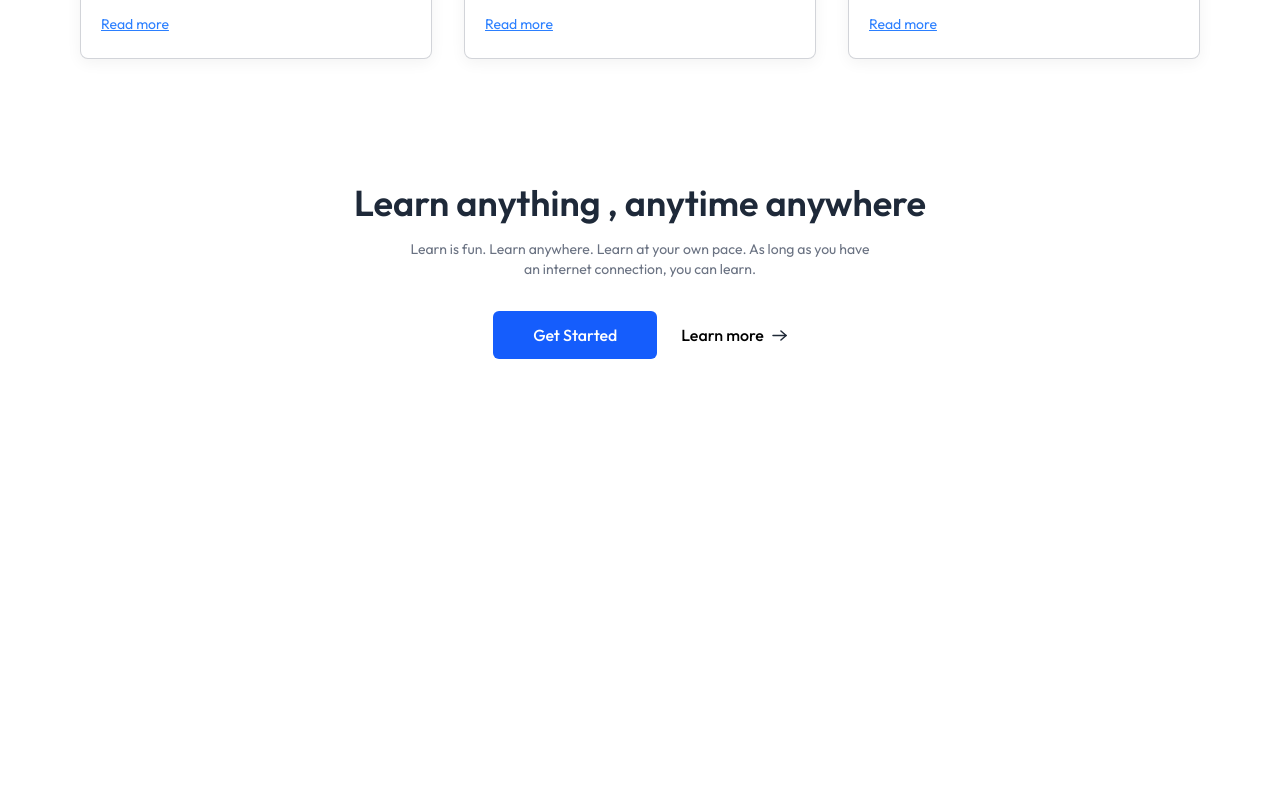
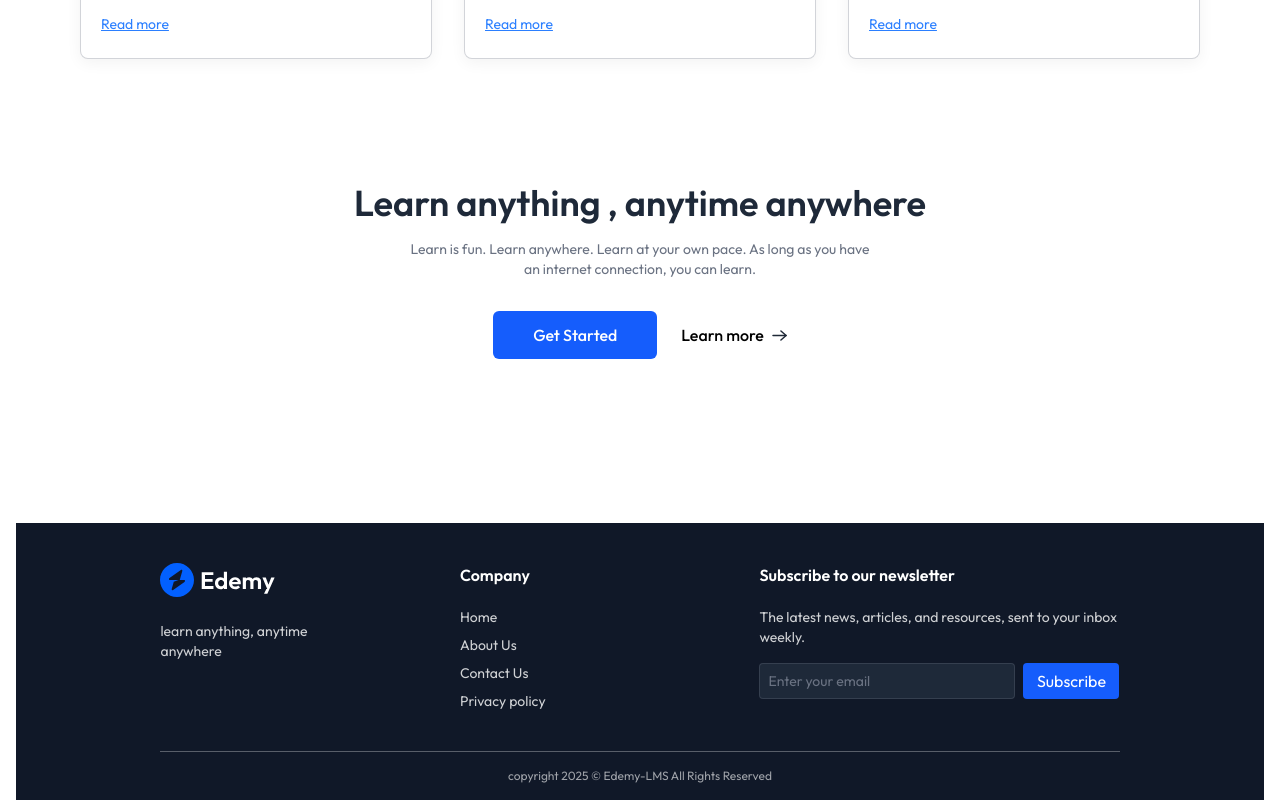
Before and after one commit to BanukaWeerapperuma/LMS_MERN-, a React (Vite) app in the folder LMS/client/: page / in a window 1280 px wide. Shown: the part 1919-2719 px from the top of the page. Before the commit the page ends 2374 px from the top, so only its background shows below. Built offline with nearby package versions, Linux system fonts and the light colour scheme; no server answers.

Commit message:
Add Footer
Add Footer And complete Home page of LMS web site.

```diff
--- a/LMS/client/src/components/student/Footer.jsx
+++ b/LMS/client/src/components/student/Footer.jsx
@@ -1,8 +1,41 @@
 import React from 'react'
+import { assets } from '../../assets/assets'
+
 
 const Footer = () => {
   return (
     <div>
+      <footer className='bg-gray-900 md:px-36 text-left w-full mt-10'>
+        <div className='flex flex-col md:flex-row items-start px-8 md:px-0 justify-center gap-10 md:gap-32 py-10 border-b border-white/30'>
+          <div className='flex flex-col md:items-start items-center w-full'>
+            <img src={assets.logo_dark} alt="logo" />
+            <p className='mt-6 text-center md:text-left text-sm text-white/80' >learn anything, anytime anywhere</p>
+          </div>
+          <div className='flex flex-col md:items-start items-center w-full'>
+            <h2 className='mb-5 text-white font-semibold'>Company</h2>
+            <ul className='flex md:flex-col w-full justify-between text-sm text-white/80 md:space-y-2'>
+              <li><a href="#">Home</a></li>
+              <li><a href="#">About Us</a></li>
+              <li><a href="#">Contact Us</a></li>
+              <li><a href="#">Privacy policy</a></li>
+            </ul>
+
+          </div>
+
+          <div className='hidden md:flex flex-col md:items-start  w-full '>
+            <h2 className='mb-5 text-white font-semibold'>Subscribe to our newsletter</h2>
+            <p className='text-sm text-white/80'>The latest news, articles, and resources, sent to your inbox weekly.</p>
+            <div className='flex items-center pt-4 gap-2'>
+              <input type="email" placeholder="Enter your email"
+              className='border border-gray-500/30 bg-gray-800 text-gray-500 placeholder-gray-500 outline-none w-64 h-9 rounded px-2 text-sm'/>
+              <button className='bg-blue-600 rounded text-white w-24 h-9'>Subscribe</button>
+            </div>
+
+          </div>
+        </div>
+        <p className='py-4 text-center text-xs text-white/60'>copyright 2025 © Edemy-LMS All Rights Reserved</p>
+      </footer>
+
 
     </div>
   )
--- a/LMS/client/src/pages/student/Home.jsx
+++ b/LMS/client/src/pages/student/Home.jsx
@@ -4,6 +4,7 @@
 import CoursesSection from '../../components/student/CoursesSection'
 import TestimonialsSection from '../../components/student/TestimonialsSection'
 import CallToAction from '../../components/student/CallToAction'
+import Footer from '../../components/student/Footer'
 
 
 
@@ -15,6 +16,8 @@
       <CoursesSection/>
       <TestimonialsSection/>
       <CallToAction/>
+      <Footer/>
+
 
     </div>
   )
```
